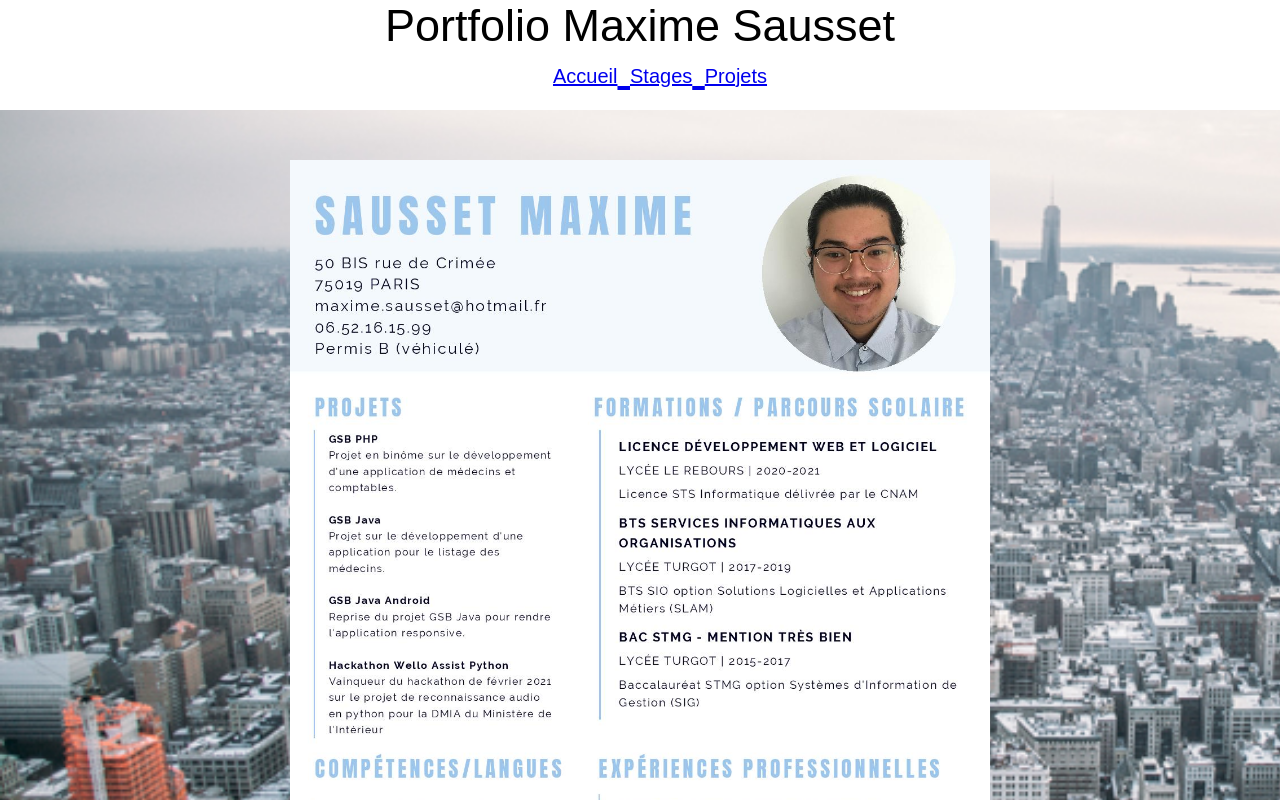
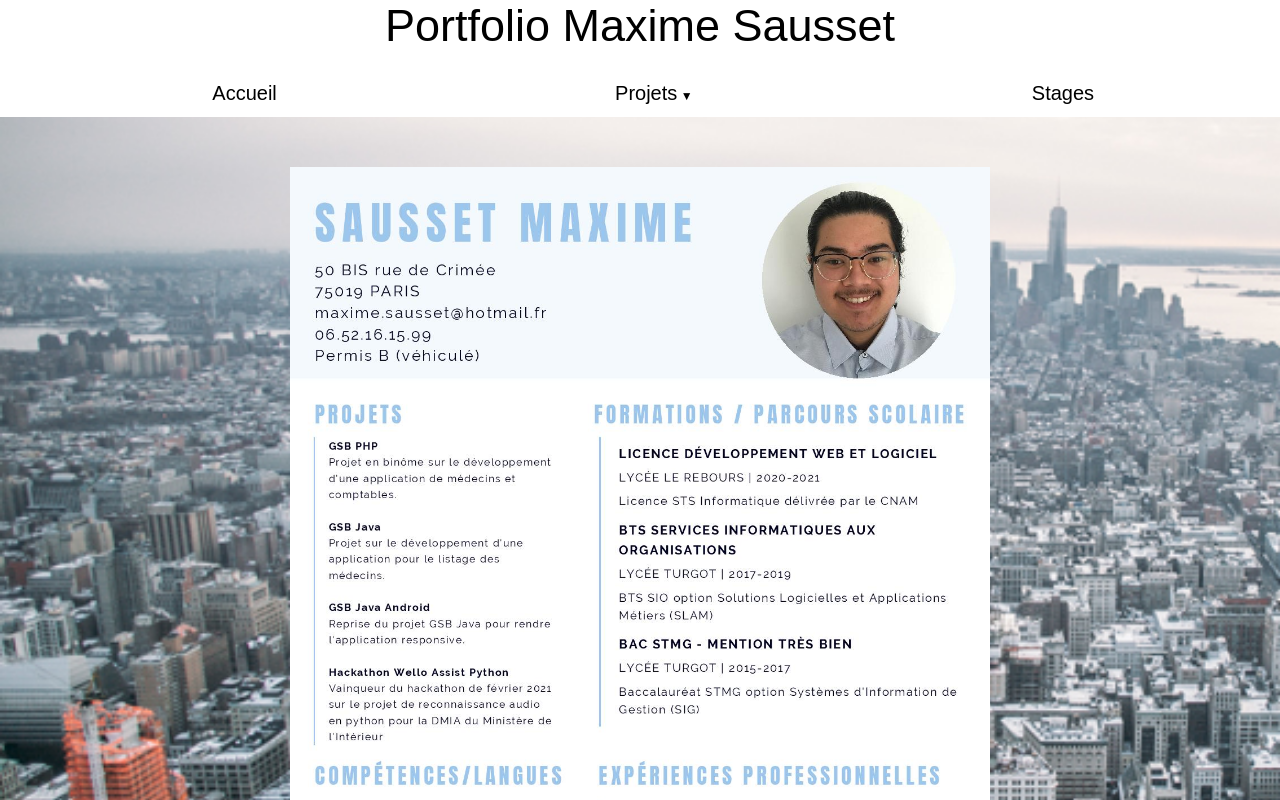
Before and after one commit to msausset/Portfolio, a plain HTML site: page index.html in a window 1280 px wide. Shown: the top 800 px of the page. Drawn offline with Linux system fonts and the light colour scheme.

Commit message:
menu deroulant

```diff
--- a/index.html
+++ b/index.html
@@ -12,11 +12,18 @@
 
     <div class="menu">
         Portfolio Maxime Sausset
+
         <nav>
             <ul>
-                <li><a href="#">Accueil</li>
-                <li><a href="stages.html">Stages</li>
-                <li><a href="projets.html">Projets</li>
+                <li><a href="index.html">Accueil</a></li>
+                <li class="deroulant"> <a>Projets</a>
+                    <ul class="sous">
+                        <li><a href="quiz.html">Pierre-Feuille-Ciseaux</a></li>
+                        <li><a href="quiz.html">Test de Pureté</a></li>
+                        <li><a href="quiz.html">Quiz</a></li>
+                    </ul>
+                </li>
+                <li><a href="stages.html">Stages</a></li>
             </ul>
         </nav>
 
@@ -26,6 +33,9 @@
         <img class="resume" src="./images/Maxime_Sausset_CV.jpg">
     </div>
 
+    <script type="text/javascript" src="functions.js"></script>
+
+
 </body>
 
 </html>
--- a/style.css
+++ b/style.css
@@ -28,16 +28,71 @@ body {
     text-align: center;
 }
 
-nav li {
-    text-align: center;
-    font-family: Arial, Helvetica, sans-serif;
+nav{
+    width: 100%;
+    margin: 0 auto;
+    background-color: white;
+    position: sticky;
+    top: 0px;
     font-size: 20px;
-    display: inline-block;
+    font-family: Stencil Std, fantasy;
 }
 
-nav ul {
-    margin-top: -10px;
+nav ul{
     list-style-type: none;
 }
 
-a {}
+nav ul li{
+    float: left;
+    width: 33%;
+    text-align: center;
+    position: relative;
+}
+
+nav ul::after{
+    content: "";
+    display: table;
+    clear: both;
+}
+
+nav a{
+    display: block;
+    text-decoration: none;
+    color: black;
+    border-bottom: 2px solid transparent;
+    padding: 10px 0px;
+}
+
+nav a:hover{
+    color: orange;
+    border-bottom: 2px solid gold;
+}
+
+.sous{
+    display: none;
+    box-shadow: 0px 1px 2px #CCC;
+    background-color: white;
+    position: absolute;
+    width: 100%;
+    z-index: 1000;
+}
+nav > ul li:hover .sous{
+    display: block;
+}
+.sous li{
+    float: none;
+    width: 100%;
+    text-align: center;
+}
+.sous a{
+    padding: 10px;
+    border-bottom: none;
+}
+.sous a:hover{
+    color: orange;
+    border-bottom: 2px solid gold;
+}
+.deroulant > a::after{
+    content:" ▼";
+    font-size: 12px;
+}
```
Also changed, not shown: functions.js (added).
